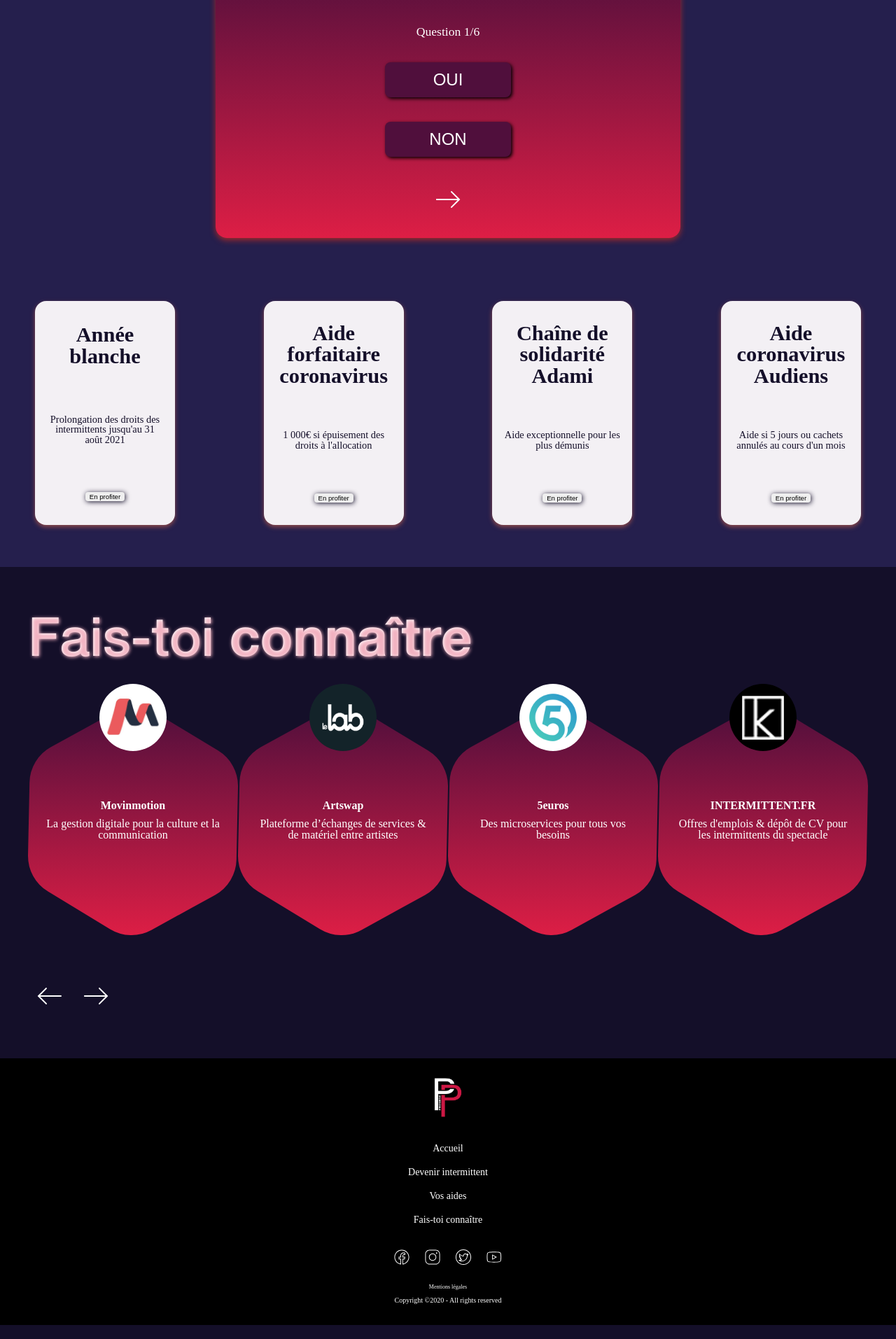
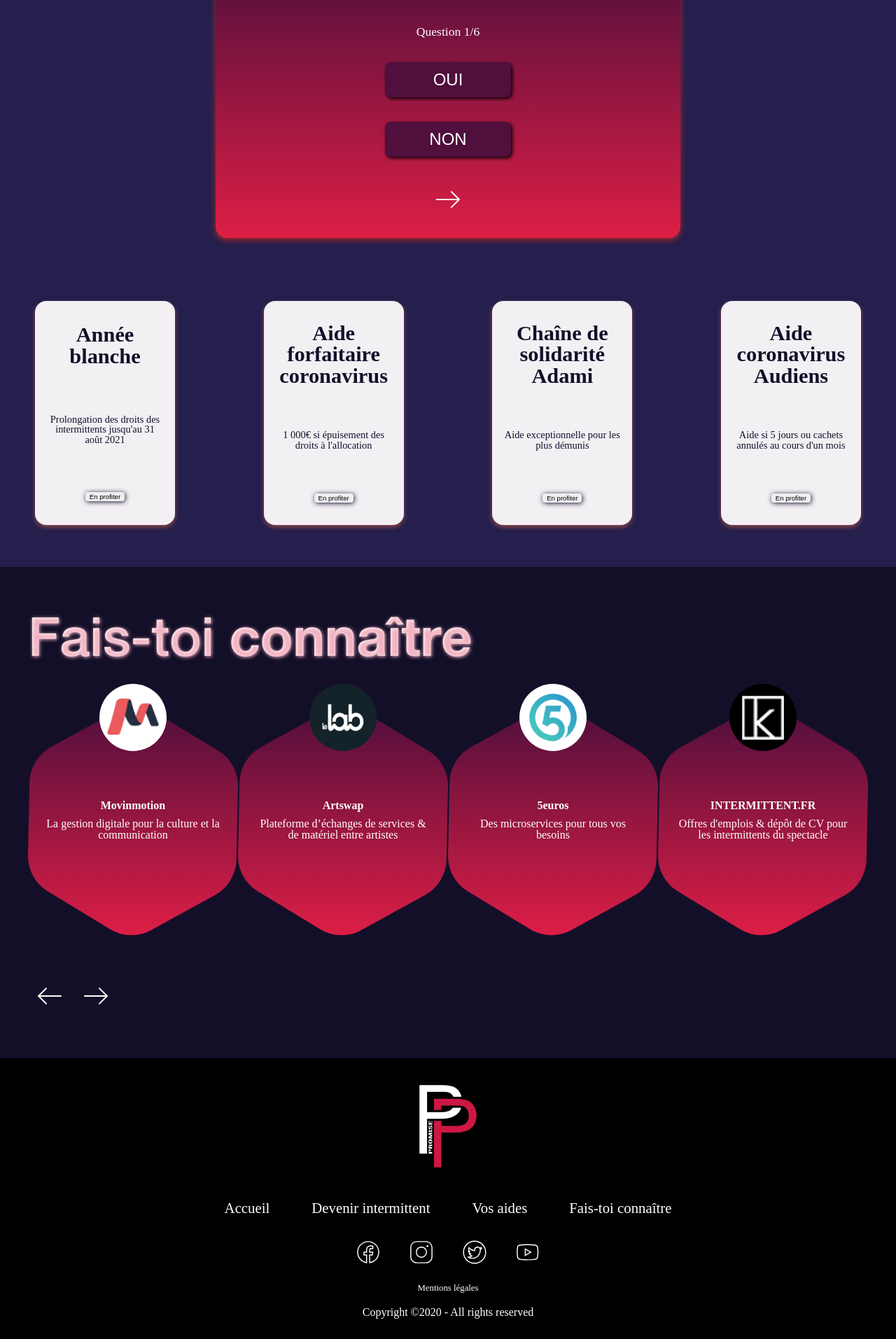
Before and after one commit to MisterAzix/vivre-intermittence, a Jekyll site: the page built from index.md, in a window 1280 px wide. Shown: the part 2768-4681 px from the top of the page at 70% size. Built offline with Jekyll 4.4.1, drawn with Linux system fonts in a browser that asks for light colours.

Commit message:
footer responsive

```diff
--- a/_includes/commons/footer.html
+++ b/_includes/commons/footer.html
@@ -13,10 +13,10 @@
 
     <!--Liste des réseaux sociaux-->
     <ul class="footer-social">
-        <li><a href="https://www.facebook.com/Vivre-Lintermittence-101682568487410"><img src="/assets/img/social_logo/logo_facebook.svg" alt="Facebook Logo"></a></li>
-        <li><a href="https://www.instagram.com/vivre.intermittence/?hl=fr"><img src="/assets/img/social_logo/logo_instagram.svg" alt="Instagram Logo"></a></li>
-        <li><a href="https://twitter.com/IntermittenceL"><img src="/assets/img/social_logo/logo_twitter.svg" alt="Twitter Logo"></a></li>
-        <li><a href="https://www.youtube.com/channel/UCJxoN94VkwQaVTCBYFUw2Cg/featured"></a><img src="/assets/img/social_logo/logo_youtube.svg" alt="Youtube Logo"></li>
+        <li><a target="_blank" href="https://www.facebook.com/Vivre-Lintermittence-101682568487410"><img src="/assets/img/social_logo/logo_facebook.svg" alt="Facebook Logo"></a></li>
+        <li><a target="_blank" href="https://www.instagram.com/vivre.intermittence/?hl=fr"><img src="/assets/img/social_logo/logo_instagram.svg" alt="Instagram Logo"></a></li>
+        <li><a target="_blank" href="https://twitter.com/IntermittenceL"><img src="/assets/img/social_logo/logo_twitter.svg" alt="Twitter Logo"></a></li>
+        <li><a target="_blank" href="https://www.youtube.com/channel/UCJxoN94VkwQaVTCBYFUw2Cg/featured"><img src="/assets/img/social_logo/logo_youtube.svg" alt="Youtube Logo"></a></li>
     </ul>
 
     <!--Mentions légales-->
--- a/_sass/layout/_footer.scss
+++ b/_sass/layout/_footer.scss
@@ -17,7 +17,7 @@ footer {
         display: flex;
         flex-direction: column;
         align-items: center;
-        font-size: 14px;
+        font-size: 1rem;
 
         /* Onglet */
         li {
@@ -32,7 +32,7 @@ footer {
 
     /* Mentions légales */
     .mentions-légales {
-        font-size: 8px;
+        font-size: 0.6rem;
         margin-bottom: 10px;
         text-decoration: none;
         color: white;
@@ -46,14 +46,48 @@ footer {
 
         /* Logo */
         img {
-            margin: 24px 10px 24px 10px;
+            margin: 24px 10px;
             height: 24px;
             width: 24px;
         }
     }
     /* Copyright */
     .copyright {
-        font-size: 10px;
+        font-size: 0.8rem;
         margin-bottom: 30px;
     }
+
+    @media (min-width: 500px) {
+        .logo-promise {
+            height: 154px;
+            width: 154px;
+            margin: 20px 0;
+        }
+
+        .footer-nav {
+            flex-direction: row;
+            font-size: 1.3rem;
+
+            a {
+                margin: 0 30px;
+            }
+        }
+
+        .mentions-légales {
+            font-size: 0.8rem;
+            margin-bottom: 20px;
+        }
+
+        .footer-social {
+            img {
+                margin: 24px 20px;
+                height: 36px;
+                width: 36px;
+            }
+        }
+
+        .copyright {
+            font-size: 1rem;
+        }
+    }
 }
```
